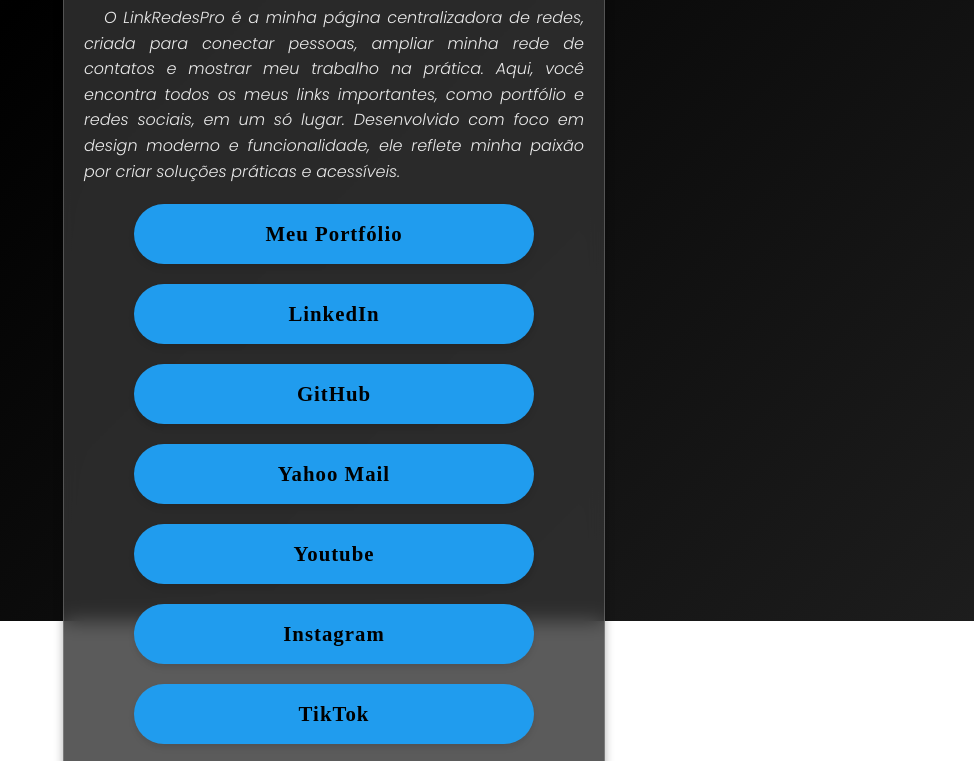
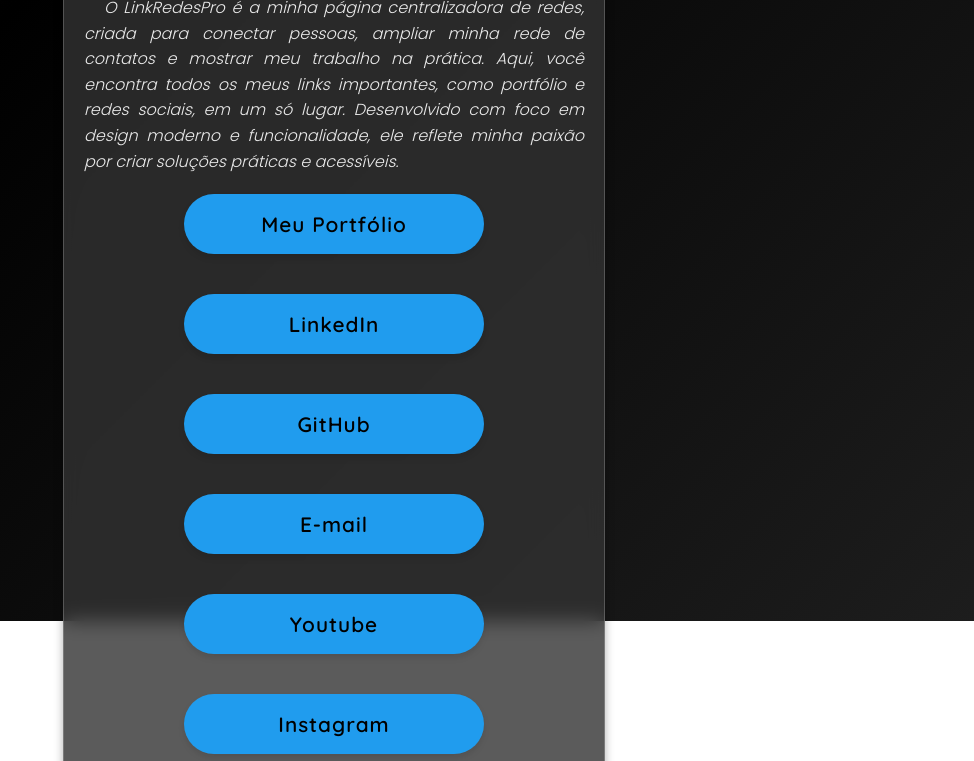
Before and after one commit to Gabriel-Lippi-Costa/LinkRedesPro, a plain HTML site: page index.html in a window 1280 px wide. Shown: the part 179-940 px from the top of the page, without its empty margins (306-1280 px from the left). Drawn offline with Linux system fonts and the light colour scheme.

Commit message:
melhorias

```diff
--- a/index.html
+++ b/index.html
@@ -31,13 +31,13 @@
 
             <div class="parte-de-baixo">
                 <a href="https://gabriel-lippi-costa.github.io/Meu-Site-Oficial/" target="_blank" rel="external"><button>Meu Portfólio</button></a>
-                <a href="#"><button>LinkedIn</button></a>
-                <a href="#"><button>GitHub</button></a>
-                <a href="#"><button>Yahoo Mail</button></a>
-                <a href="#"><button>Youtube</button></a>
-                <a href="#"><button>Instagram</button></a>
-                <a href="#"><button>TikTok</button></a>
-                <a href="#"><button>WhatsApp</button></a>
+                <a href="https://www.linkedin.com/in/gabriel-lippi-ti/" target="_blank" rel="external"><button>LinkedIn</button></a>
+                <a href="https://github.com/Gabriel-Lippi-Costa?tab=repositories" target="_blank" rel="external"><button>GitHub</button></a>
+                <a href="mailto:gabriellippidacosta@yahoo.com"><button>E-mail</button></a>
+                <a href="https://www.youtube.com/@gabriellippidacosta" target="_blank" rel="external"><button>Youtube</button></a>
+                <a href="https://www.instagram.com/lippi.tech/" target="_blank" rel="external"><button>Instagram</button></a>
+                <a href="https://www.tiktok.com/@lippi.tech?_t=ZM-8tp6ilOIR31&_r=1" target="_blank" rel="external"><button>TikTok</button></a>
+                <a href="https://api.whatsapp.com/send/?phone=5511948266529&text&type=phone_number&app_absent=0" target="_blank" rel="external"><button>WhatsApp</button></a>
             </div>
 
         </section>
--- a/style.css
+++ b/style.css
@@ -1,14 +1,10 @@
 @charset "UTF-8";
 
-@import url('https://fonts.googleapis.com/css2?family=Poppins:ital,wght@0,100;0,200;0,300;0,400;0,500;0,600;0,700;0,800;0,900;1,100;1,200;1,300;1,400;1,500;1,600;1,700;1,800;1,900&display=swap');
-
-<style>
-@import url('https://fonts.googleapis.com/css2?family=Quicksand:wght@300..700&display=swap');
-</style>
+@import url('https://fonts.googleapis.com/css2?family=Poppins:wght@100..900&family=Quicksand:wght@300..700&display=swap');
 
 * {
-    margin: 0px;
-    padding: 0px;
+    margin: 0;
+    padding: 0;
     box-sizing: border-box;
 }
 
@@ -23,21 +19,12 @@
     background-size: 400% 400%;
     animation: gradientAnimation 10s ease infinite;
     z-index: -1;
-    /* Coloca o fundo atrás do conteúdo */
 }
 
 @keyframes gradientAnimation {
-    0% {
-        background-position: 0% 50%;
-    }
-
-    50% {
-        background-position: 100% 50%;
-    }
-
-    100% {
-        background-position: 0% 50%;
-    }
+    0% { background-position: 0% 50%; }
+    50% { background-position: 100% 50%; }
+    100% { background-position: 0% 50%; }
 }
 
 main {
@@ -45,95 +32,81 @@ main {
     justify-content: center;
     align-items: center;
     min-height: 100vh;
-    /* Centraliza verticalmente */
     padding: 20px;
-    /* Espaçamento para dispositivos móveis */
 }
 
 section {
     margin: 30px auto;
+    max-width: 600px;
     backdrop-filter: blur(10px);
-    /* Aplica o efeito de desfoque */
     background-color: rgba(51, 51, 51, 0.8);
-    /* Fundo semi-transparente escuro */
     border: 1px solid rgba(255, 255, 255, 0.2);
     border-radius: 15px;
-    /* Bordas arredondadas */
     padding: 20px;
-    /* Espaçamento interno */
     box-shadow: 0 4px 10px rgba(0, 0, 0, 0.3);
-    /* Sombra suave */
     animation: fadeIn 0.5s ease-in-out;
 }
 
 @keyframes fadeIn {
-    from {
-        opacity: 0;
-        transform: translateY(20px);
-    }
-    to {
-        opacity: 1;
-        transform: translateY(0);
-    }
+    from { opacity: 0; transform: translateY(20px); }
+    to { opacity: 1; transform: translateY(0); }
 }
 
-.parte-de-cima {
-    display: grid;
-
-}
-
-img {
-    margin: 5px auto;
-}
-
-h1,
-h3 {
+h1, h3 {
     text-align: center;
-    margin: 10px 0px;
+    margin: 10px 0;
     color: #209CEE;
 }
 
 h1 {
     font-size: 2.5em;
     font-weight: bold;
+    font-family: "Poppins", sans-serif;
 }
 
 h3 {
-    font-family: "Poppins", serif;
+    font-family: "Poppins", sans-serif;
     font-weight: 300;
     font-style: italic;
-    width: 500px;
+    max-width: 500px;
     font-size: 1em;
     text-align: justify;
     line-height: 1.6;
     text-indent: 20px;
     color: #EAEAEA;
+    margin: auto;
+}
+
+img {
+    display: block;
+    margin: 5px auto;
 }
 
 .parte-de-baixo {
     display: flex;
     flex-direction: column;
+    align-items: center;
 }
 
 .parte-de-baixo a {
-    margin: 10px auto;
+    text-decoration: none;
 }
 
 .parte-de-baixo button {
-    width: 400px;
+    margin: 20px 0px;
+    width: 100%;
+    width: 300px;
     height: 60px;
     padding: 5px;
     background-color: #209CEE;
     border-radius: 40px;
     border: 1px solid transparent;
     font-size: 1.3em;
-    font-family: "Quicksand", serif;
-    font-optical-sizing: auto;
+    font-family: "Quicksand", sans-serif;
     font-weight: 600;
-    font-style: normal;
     box-shadow: 0 4px 6px rgba(0, 0, 0, 0.1);
-    letter-spacing: 1px; /* Melhora a legibilidade */
-    transition: background 0.3s ease, box-shadow 0.3s ease, transform 0.2s ease;
+    letter-spacing: 1px;
+    transition: background-color 0.3s ease, box-shadow 0.3s ease, transform 0.2s ease;
 }
 
 .parte-de-baixo button:hover {
@@ -141,10 +114,10 @@ h3 {
     background-color: #0f5581;
     border: 1px solid whitesmoke;
     box-shadow: 0 6px 8px rgba(0, 0, 0, 0.2);
-    transform: translateY(-2px); /* Efeito de levantar */
+    transform: translateY(-2px);
 }
 
 .parte-de-baixo button:focus {
-    outline: 2px solid #FFA500; /* Destaque ao focar */
+    outline: 2px solid #FFD700;
     outline-offset: 2px;
 }
```
